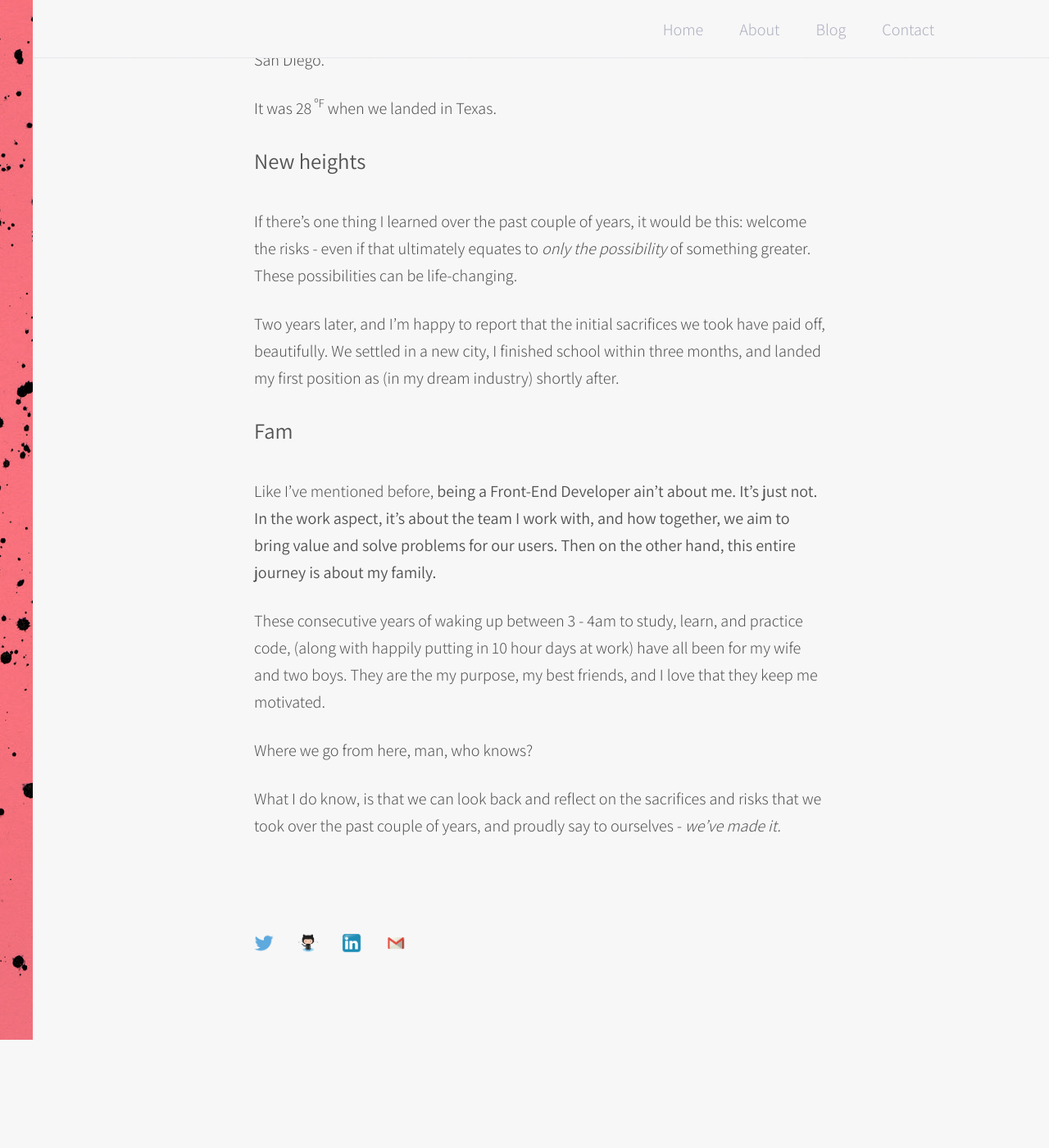
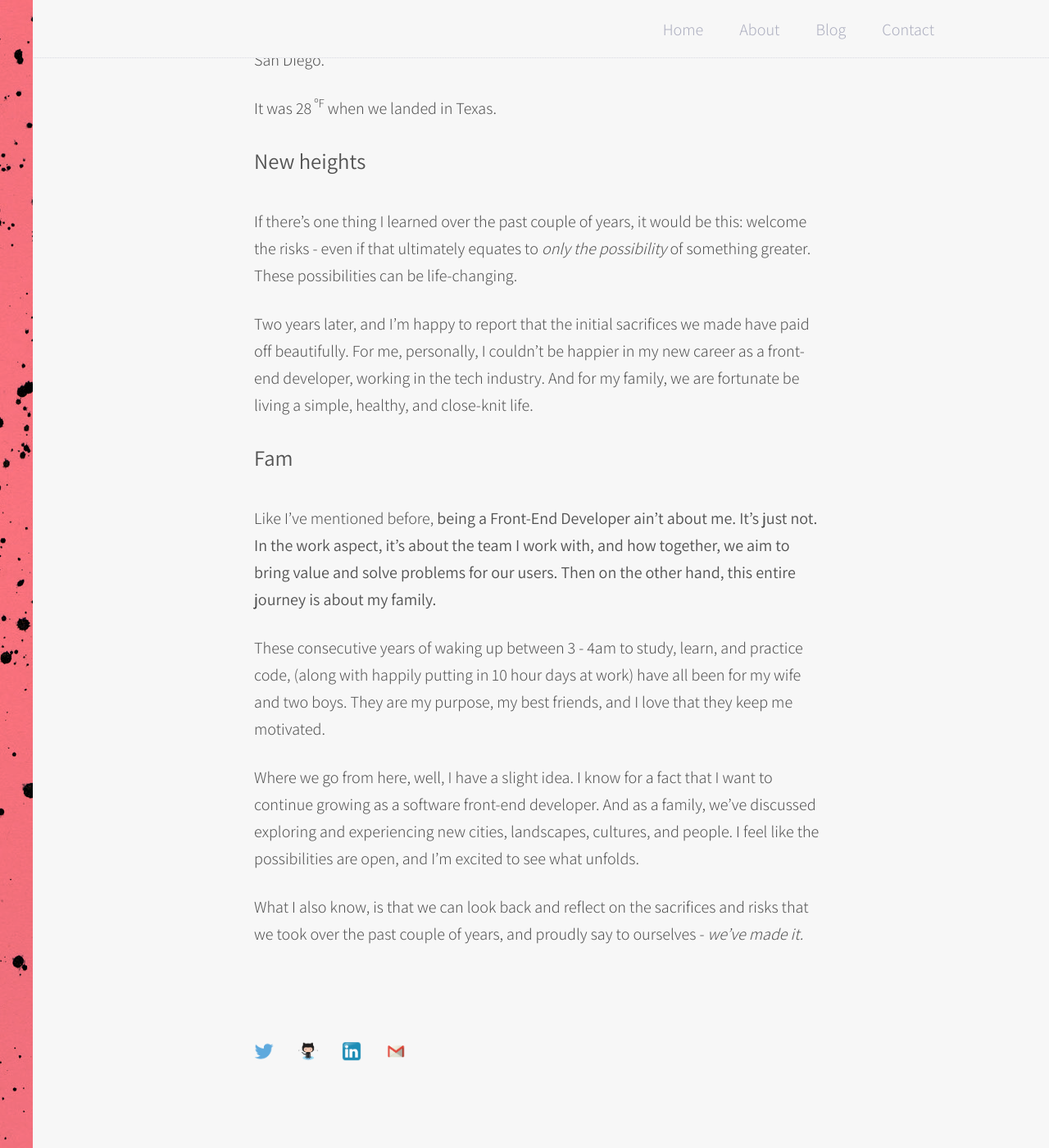
Before and after one commit to techtolentino/techtolentino.github.io, a Jekyll site: the page built from about.md, in a window 1280 px wide and 1400 px high, scrolled down 1952 px. Shown: the whole window at 82% size. Built offline with Jekyll 4.4.1, drawn with Linux system fonts in a browser that asks for light colours; before the commit the page ends 3220 px from its top, so only the background shows below that.

Commit message:
clean ups on about and welcome post

```diff
--- a/about.md
+++ b/about.md
@@ -44,7 +44,7 @@ It was 28<sup> ºF</sup> when we landed in Texas.
 
 If there's one thing I learned over the past couple of years, it would be this: welcome the risks - even if that ultimately equates to _only the possibility_ of something greater. These possibilities can be life-changing.
 
-Two years later, and I'm happy to report that the initial sacrifices we took have paid off, beautifully. We settled in a new city, I finished school within three months, and landed my first position as (in my dream industry) shortly after.
+Two years later, and I'm happy to report that the initial sacrifices we made have paid off beautifully. For me, personally, I couldn't be happier in my new career as a front-end developer, working in the tech industry. And for my family, we are fortunate be living a simple, healthy, and close-knit life.
 
 <!-- <img class="img--FULL" src="assets/fam-collage-3.png" alt="">
 <figcaption>Life has been blessed, to say the least</figcaption> -->
@@ -53,8 +53,8 @@ Two years later, and I'm happy to report that the initial sacrifices we took hav
 
 Like I've mentioned before, **being a Front-End Developer ain't about me. It's just not. In the work aspect, it's about the team I work with, and how together, we aim to bring value and solve problems for our users.  Then on the other hand, this entire journey is about my family.**
 
-These consecutive years of waking up between 3 - 4am to study, learn, and practice code, (along with happily putting in 10 hour days at work) have all been for my wife and two boys. They are the my purpose, my best friends, and I love that they keep me motivated.
+These consecutive years of waking up between 3 - 4am to study, learn, and practice code, (along with happily putting in 10 hour days at work) have all been for my wife and two boys. They are my purpose, my best friends, and I love that they keep me motivated.
 
-Where we go from here, man, who knows?
+Where we go from here, well, I have a slight idea. I know for a fact that I want to continue growing as a software front-end developer. And as a family, we've discussed exploring and experiencing new cities, landscapes, cultures, and people. I feel like the possibilities are open, and I'm excited to see what unfolds.
 
-What I do know, is that we can look back and reflect on the sacrifices and risks that we took over the past couple of years, and proudly say to ourselves -  *we've made it.*
+What I also know, is that we can look back and reflect on the sacrifices and risks that we took over the past couple of years, and proudly say to ourselves -  *we've made it.*
```
Also changed, not shown: _posts/2016-08-02-welcome-to-the-squad.md (+3 -3 lines).
